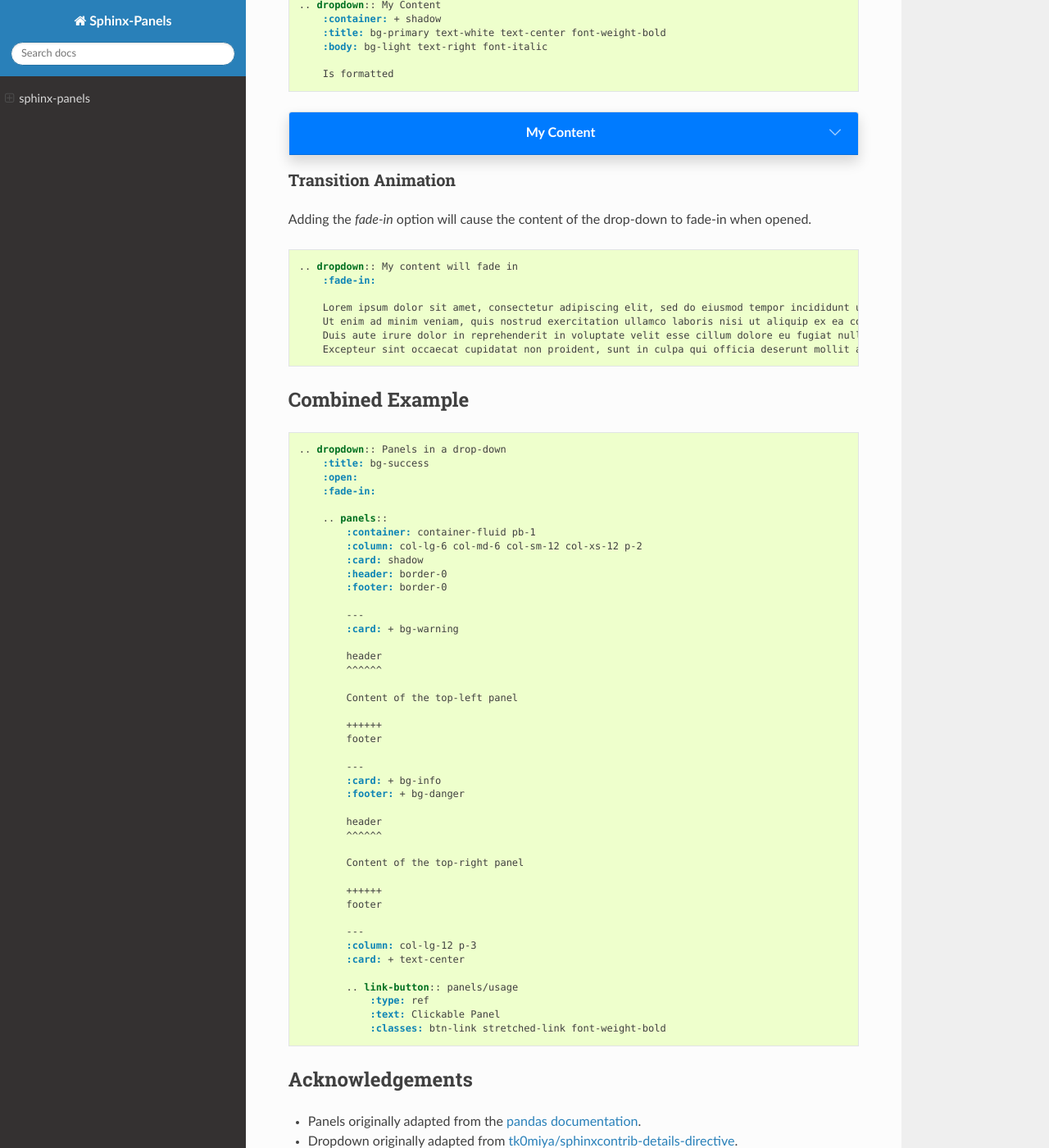
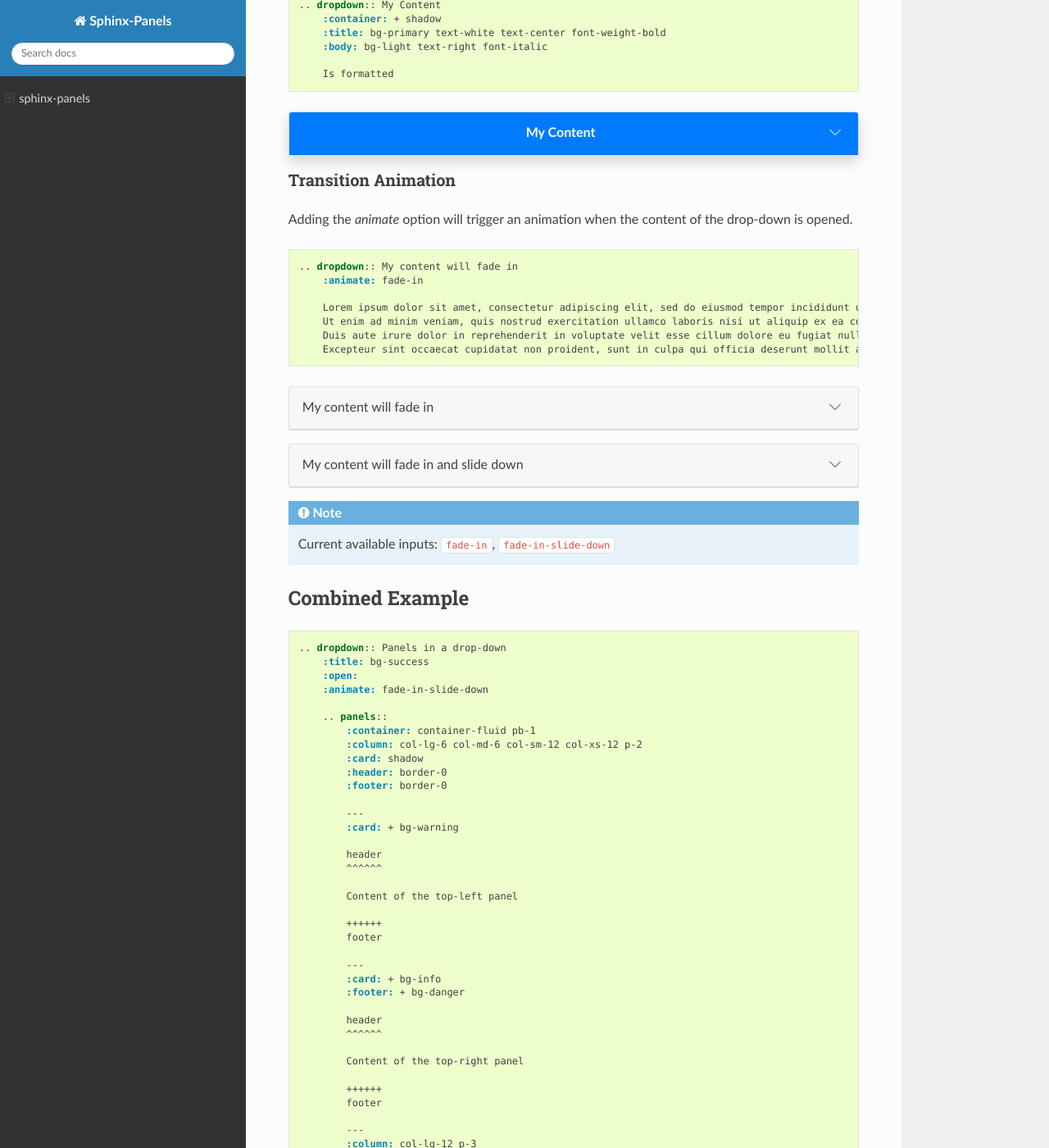
Before and after one commit to executablebooks/sphinx-panels, a Sphinx documentation site: the page built from docs/index.rst, in a window 1280 px wide and 1400 px high, scrolled down 8301 px. Shown: the whole window at 82% size. Built offline with Sphinx 7.4.7 and the Read the Docs theme 2.0.0, drawn with Linux system fonts in a browser that asks for light colours; some of the changed text lies outside the part shown.

Commit message:
Make the dropdown animation configurable

```diff
--- a/docs/index.rst
+++ b/docs/index.rst
@@ -509,12 +509,12 @@ Adding `+` at the start appends the classes to any default ones.
 Transition Animation
 --------------------
 
-Adding the `fade-in` option will cause the content of the drop-down to fade-in when opened.
+Adding the `animate` option will trigger an animation when the content of the drop-down is opened.
 
 .. code-block:: rst
 
     .. dropdown:: My content will fade in
-        :fade-in:
+        :animate: fade-in
 
         Lorem ipsum dolor sit amet, consectetur adipiscing elit, sed do eiusmod tempor incididunt ut labore et dolore magna aliqua.
         Ut enim ad minim veniam, quis nostrud exercitation ullamco laboris nisi ut aliquip ex ea commodo consequat.
@@ -522,13 +522,24 @@ Adding the `fade-in` option will cause the content of the drop-down to fade-in w
         Excepteur sint occaecat cupidatat non proident, sunt in culpa qui officia deserunt mollit anim id est laborum.
 
 .. dropdown:: My content will fade in
-    :fade-in:
+    :animate: fade-in
 
     Lorem ipsum dolor sit amet, consectetur adipiscing elit, sed do eiusmod tempor incididunt ut labore et dolore magna aliqua.
     Ut enim ad minim veniam, quis nostrud exercitation ullamco laboris nisi ut aliquip ex ea commodo consequat.
     Duis aute irure dolor in reprehenderit in voluptate velit esse cillum dolore eu fugiat nulla pariatur.
     Excepteur sint occaecat cupidatat non proident, sunt in culpa qui officia deserunt mollit anim id est laborum.
 
+.. dropdown:: My content will fade in and slide down
+    :animate: fade-in-slide-down
+
+    Lorem ipsum dolor sit amet, consectetur adipiscing elit, sed do eiusmod tempor incididunt ut labore et dolore magna aliqua.
+    Ut enim ad minim veniam, quis nostrud exercitation ullamco laboris nisi ut aliquip ex ea commodo consequat.
+    Duis aute irure dolor in reprehenderit in voluptate velit esse cillum dolore eu fugiat nulla pariatur.
+    Excepteur sint occaecat cupidatat non proident, sunt in culpa qui officia deserunt mollit anim id est laborum.
+
+.. note::
+
+    Current available inputs: ``fade-in``, ``fade-in-slide-down``
 
 Combined Example
 ================
@@ -538,7 +549,7 @@ Combined Example
     .. dropdown:: Panels in a drop-down
         :title: bg-success
         :open:
-        :fade-in:
+        :animate: fade-in-slide-down
 
         .. panels::
             :container: container-fluid pb-1
@@ -582,7 +593,7 @@ Combined Example
 .. dropdown:: Panels in a drop-down
     :title: bg-success
     :open:
-    :fade-in:
+    :animate: fade-in-slide-down
 
     .. panels::
         :container: container-fluid pb-1
```
Also changed, not shown: 2 other files.
